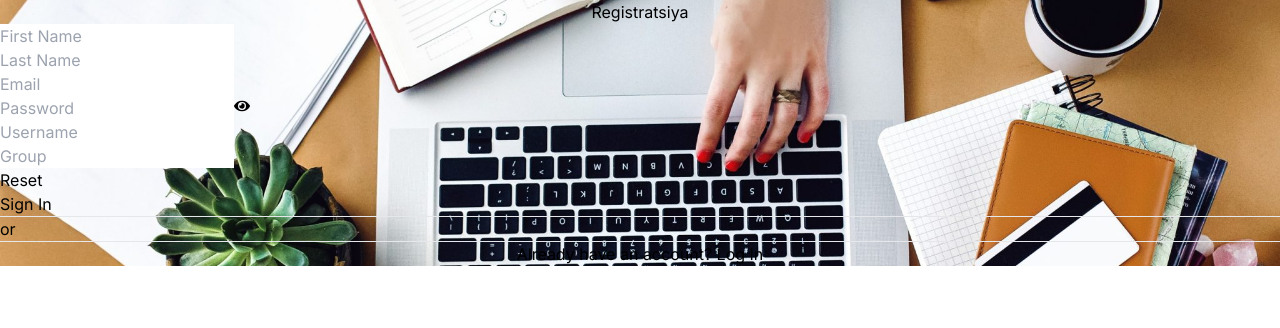
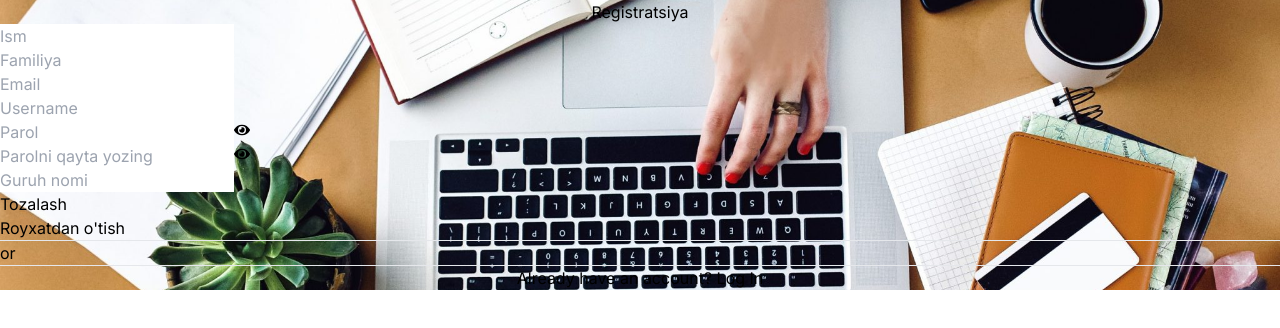
Before and after one commit to IsmoilAbdumajidov/sololern, a React (Vite) app: page /register in a window 1280 px wide. Shown: the top 328 px of the page. Built offline with nearby package versions, Linux system fonts and the light colour scheme.

Commit message:
UserRoute, Register is waiting backend API

```diff
--- a/package.json
+++ b/package.json
@@ -12,6 +12,7 @@
   "dependencies": {
     "react": "^18.2.0",
     "react-dom": "^18.2.0",
+    "react-hot-toast": "^2.4.1",
     "react-icons": "^5.2.1",
     "react-router-dom": "^6.23.1",
     "swiper": "^11.1.1"
--- a/src/App.jsx
+++ b/src/App.jsx
@@ -1,20 +1,44 @@
-import React from 'react'
-import { Route, Routes } from 'react-router-dom'
-import HomePage from './Pages/HomePage/HomePage'
-import Register from './Pages/Register/Register'
-import LoginPage from './Pages/Login/LoginPage'
-
+import { Route, Routes } from "react-router-dom";
+import HomePage from "./Pages/HomePage/HomePage";
+import Register from "./Pages/Register/Register";
+import LoginPage from "./Pages/Login/LoginPage";
+import UserRoute from "./Components/ProfileRoute";
+import { Toaster } from "react-hot-toast";
 
 const App = () => {
   return (
     <div>
       <Routes>
-        <Route path='/' element={<HomePage/>} />
-        <Route path='/register' element={<Register/>} />
-        <Route path='/login' element={<LoginPage/>} />
+        <Route
+          path="/"
+          element={
+            <UserRoute>
+              <HomePage />
+            </UserRoute>
+          }
+        />
+        <Route
+          path="/register"
+          element={
+            <UserRoute>
+              <Register />
+            </UserRoute>
+          }
+        />
+        <Route
+          path="/login"
+          element={
+            <UserRoute>
+              <LoginPage />
+            </UserRoute>
+          }
+        />
+        <Route path="/profile" element={<h1> Profile </h1>} />
       </Routes>
+
+      <Toaster />
     </div>
-  )
-}
+  );
+};
 
-export default App
+export default App;
--- a/src/Components/Input/Password/index.jsx
+++ b/src/Components/Input/Password/index.jsx
@@ -1,16 +1,25 @@
-import React from 'react'
+import React from "react";
 import { FaEye, FaEyeSlash } from "react-icons/fa";
 
+const Password = ({ text, addClass, func, password, isRequired, Ref }) => {
+  return (
+    <div className="relative group">
+      <input
+        ref={Ref}
+        type={password ? "text" : "password"}
+        className={`outline-none py-1 px-2 text-base placeholder:text-base font-medium transition-all duration-300 focus:bg-transparent focus:text-white focus:placeholder:text-cyan-600 border-2 border-white focus:border-cyan-500 rounded pr-8 flex-1 ${addClass}`}
+        required={isRequired}
+        placeholder={text}
+      />
+      <button
+        type="button"
+        onClick={func}
+        className="absolute top-[10px] right-3 text-cyan-500"
+      >
+        {password ? <FaEyeSlash /> : <FaEye />}
+      </button>
+    </div>
+  );
+};
 
-const Password = ({ text, addClass, func, password, isRequired }) => {
-    return (
-        <div className='relative group'>
-            <input type={password ? "text" : "password"} className={`outline-none py-1 px-2 text-base placeholder:text-base font-medium transition-all duration-300 focus:bg-transparent focus:text-white focus:placeholder:text-cyan-600 border-2 border-white focus:border-cyan-500 rounded pr-8 flex-1 ${addClass}`} required={isRequired} placeholder={text} />
-            <button type='button' onClick={func} className='absolute top-[10px] right-3 text-cyan-500'>
-                {password ? <FaEyeSlash /> : <FaEye />}
-            </button>
-        </div>
-    )
-}
-
-export default Password
+export default Password;
--- a/src/Components/Input/Simple/index.jsx
+++ b/src/Components/Input/Simple/index.jsx
@@ -1,12 +1,18 @@
-import React from 'react'
+import React from "react";
 import { FaEye } from "react-icons/fa";
 
-const Input = ({text,addClass, inputType, isRequired}) => {
+const Input = ({ text, addClass, inputType, isRequired, Ref }) => {
   return (
     <div>
-        <input type={inputType} className={`outline-none py-1 px-2 text-base placeholder:text-base font-medium transition-all duration-300 focus:bg-transparent border-2 border-white focus:border-cyan-500 focus:text-white focus:placeholder:text-cyan-600 rounded flex-1 w-[264px] ${addClass}`} required={isRequired} placeholder={text} />
+      <input
+        ref={Ref}
+        type={inputType}
+        className={`outline-none py-1 px-2 text-base placeholder:text-base font-medium transition-all duration-300 focus:bg-transparent border-2 border-white focus:border-cyan-500 focus:text-white focus:placeholder:text-cyan-600 rounded flex-1 w-[264px] ${addClass}`}
+        required={isRequired}
+        placeholder={text}
+      />
     </div>
-  )
-}
+  );
+};
 
-export default Input
+export default Input;
--- /dev/null
+++ b/src/Components/ProfileRoute/index.jsx
@@ -0,0 +1,10 @@
+import { Navigate } from "react-router-dom";
+
+const UserRoute = ({ children, lang = "uz" }) => {
+  if (JSON.parse(localStorage.getItem("login")) === true) {
+    return <Navigate to={`/profile`} />;
+  }
+  return children;
+};
+
+export default UserRoute;
--- a/src/Pages/Register/Register.jsx
+++ b/src/Pages/Register/Register.jsx
@@ -1,35 +1,141 @@
-import React, { useState } from 'react'
-import Input from '../../Components/Input/Simple'
-import Password from '../../Components/Input/Password'
-import BorderedBtn from '../../Components/Button/Border'
-import Button from '../../Components/Button/Bg'
-import CustomBtn from '../../Components/Button/Custom'
-import { Link } from 'react-router-dom'
+import React, { useRef, useState } from "react";
+import Input from "../../Components/Input/Simple";
+import Password from "../../Components/Input/Password";
+import BorderedBtn from "../../Components/Button/Border";
+import Button from "../../Components/Button/Bg";
+// import CustomBtn from "../../Components/Button/Custom";
+import { Link, useNavigate } from "react-router-dom";
 
-
+import toast from "react-hot-toast";
 
 const Register = () => {
-  const [password, setPassword] = useState(false)
+  const PasswordRef = useRef({});
+  const RePasswordRef = useRef({});
+  const NameRef = useRef({});
+  const lastNameRef = useRef({});
+  const UsernameRef = useRef({});
+  const GroupRef = useRef({});
+  const EmailRef = useRef({});
+
+  const [userData, setUserData] = useState({});
+  console.log(userData);
+
+  const nav = useNavigate();
+
+  const notify = (text, type = "ok") => {
+    if (type === "ok") {
+      toast.success(text || "Tayyor");
+    } else if (type === "err") {
+      toast.error(text || "Xato");
+    } else if (type === "wait") {
+      toast.loading(text || "Kuting...");
+    }
+  };
+
+  const CreateUser = async () => {
+    try {
+      let user = {
+        name: NameRef.current.value,
+        surname: lastNameRef.current.value || "",
+        username: UsernameRef.current.value,
+        email: EmailRef.current.value,
+        password: PasswordRef.current.value,
+        group: GroupRef.current.value,
+      };
+
+      setUserData(user);
+      localStorage.setItem("user", JSON.stringify(user));
+
+      return true;
+    } catch (error) {
+      console.log("Create User Error:", error);
+      return false;
+    }
+  };
+
+  const SignUp = async () => {
+    if (
+      !(
+        PasswordRef?.current?.value &&
+        RePasswordRef?.current?.value &&
+        NameRef?.current?.value &&
+        UsernameRef?.current?.value &&
+        GroupRef?.current?.value &&
+        EmailRef?.current?.value
+      )
+    ) {
+      notify("Maydonlar hammasi tolmadi", "err");
+      return;
+    }
+
+    if (RePasswordRef?.current?.value !== PasswordRef?.current?.value) {
+      notify("Parollar mos emas", "err");
+      return;
+    }
+    if (await CreateUser()) {
+      notify("Tayyor");
+      localStorage.setItem("login", JSON.stringify(true));
+      nav("/");
+    } else {
+      notify("Qandaydur xatolik");
+    }
+  };
+
   return (
     <div className="flex registerBg  flex-col min-h-screen justify-center h-full w-full sm:min-w-[600px]">
       <div className="flex justify-center h-full w-full">
         <div className="w-auto h-auto bg-indigo-600/60 backdrop-blur border-blue-600 rounded border-2 p-4">
           <div className="flex flex-col gap-6">
-            <center><h1 className="text-2xl md:text-3xl text-white font-semibold">Registratsiya</h1></center>
-            <form className='flex flex-col gap-4'>
+            <center>
+              <h1 className="text-2xl md:text-3xl text-white font-semibold">
+                Registratsiya
+              </h1>
+            </center>
+            <form className="flex flex-col gap-4">
+              <div className="grid grid-cols-1 sm:grid-cols-2 flex-col gap-4">
+                <Input
+                  Ref={NameRef}
+                  isRequired={true}
+                  text="Ism"
+                  inputType="text"
+                />
+                <Input Ref={lastNameRef} text="Familiya" inputType="text" />
+                <Input
+                  Ref={EmailRef}
+                  isRequired={true}
+                  text="Email"
+                  inputType="email"
+                />
+                <Input
+                  Ref={UsernameRef}
+                  isRequired={true}
+                  text="Username"
+                  inputType="text"
+                />
 
-              <div className="grid grid-cols-1 sm:grid-cols-2 flex-col gap-4">
-                <Input isRequired={true} text="First Name" inputType="text" />
-                <Input text="Last Name" inputType="text" />
-                <Input isRequired={true} text="Email" inputType="email" />
-                <Password isRequired={true} text="Password" inputChoose="secondary" func={() => setPassword(!password)} password={password} />
-                <Input isRequired={true} text="Username" inputType="text" />
-                <Input text="Group" inputType="text" />
+                <Password
+                  isRequired={true}
+                  text="Parol"
+                  Ref={PasswordRef}
+                  inputChoose="secondary"
+                />
+                <Password
+                  isRequired={true}
+                  Ref={RePasswordRef}
+                  text="Parolni qayta yozing"
+                  inputChoose="secondary"
+                />
+
+                <Input Ref={GroupRef} text="Guruh nomi" inputType="text" />
               </div>
 
               <div className="flex gap-3 justify-between sm:justify-end">
-                <BorderedBtn btnType="reset" text="Reset"></BorderedBtn>
-                <Button btnType="submit" text="Sign In"></Button>
+                <BorderedBtn btnType="reset" text="Tozalash"></BorderedBtn>
+                <Button
+                  func={SignUp}
+                  btnType="submit"
+                  text="Royxatdan o'tish"
+                ></Button>
               </div>
             </form>
             <div className="flex justify-center items-center gap-3 sm:px-5">
@@ -37,13 +143,24 @@ const Register = () => {
               <p className="text-xl font-medium text-white">or</p>
               <hr className="flex-1" />
             </div>
-            <center><p className="">Already have an account? <span><Link to="/login" className='text-cyan-500 font-medium transition-all duration-300 hover:underline'>Log In</Link></span> </p></center>
+            <center>
+              <p className="">
+                Already have an account?{" "}
+                <span>
+                  <Link
+                    to="/login"
+                    className="text-cyan-500 font-medium transition-all duration-300 hover:underline"
+                  >
+                    Log In
+                  </Link>
+                </span>{" "}
+              </p>
+            </center>
           </div>
         </div>
       </div>
     </div>
+  );
+};
 
-  )
-}
-
-export default Register
+export default Register;
```
Also changed, not shown: src/Components/Body/Body.jsx (+33 -20 lines), src/Components/Button/Bg/index.jsx (+12 -6 lines), src/Components/Header/Header.jsx (+21 -15 lines), src/Components/Navbar/Navigating.jsx (+51 -17 lines), src/Pages/HomePage/HomePage.jsx (+13 -12 lines), 1 other file (tests, documents, lock files or other folders).
